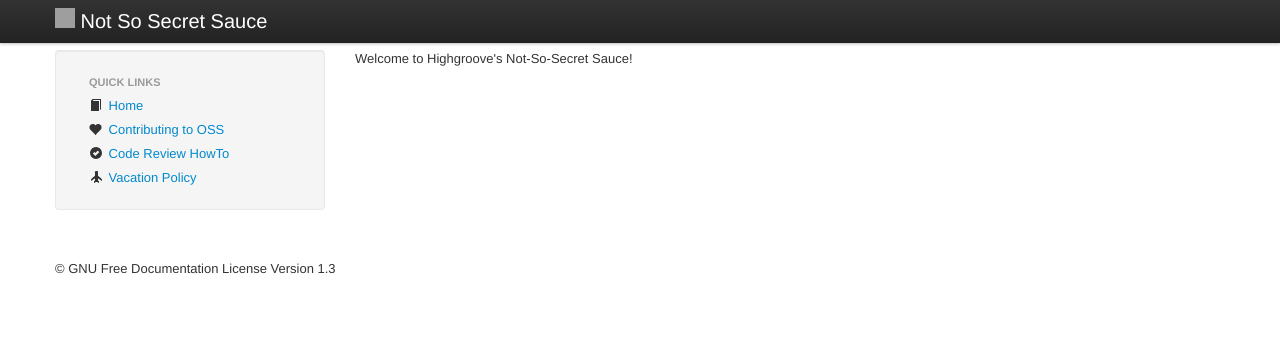
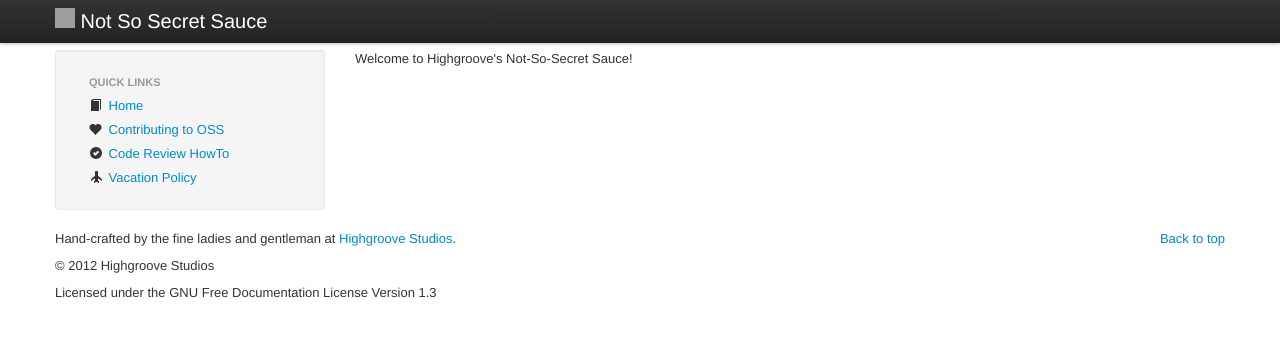
Before and after one commit to daveworth/not-so-secret-sauce, a Jekyll site: the page built from index.html, in a window 1280 px wide. Shown: the top 337 px of the page. Built offline with Jekyll 4.4.1, drawn with Linux system fonts in a browser that asks for light colours; nearby versions of some CDN libraries; grey boxes are pictures that could not be loaded.

Commit message:
[#25982403] Make footer semantic, and add some more content.

```diff
--- a/_layouts/default.html
+++ b/_layouts/default.html
@@ -65,11 +65,12 @@
       </div>
     </div>
 
-    <div class="row" style="padding-top: 30px">
-      <div class="span12">
-        <p>&copy; GNU Free Documentation License Version 1.3</p>
-      </div>
-    </div>
+    <footer class="footer">
+      <a class="pull-right" href="#">Back to top</a>
+      <p>Hand-crafted by the fine ladies and gentleman at <a href="http://highgroove.com/">Highgroove Studios</a>.</p>
+      <p>&copy; 2012 Highgroove Studios</p>
+      <p>Licensed under the GNU Free Documentation License Version 1.3</p>
+    </footer>
   </div>
 </body>
 </html>
```
